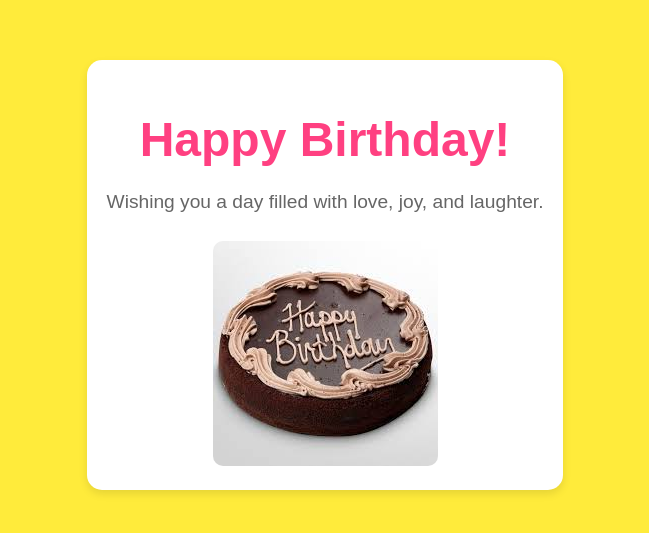
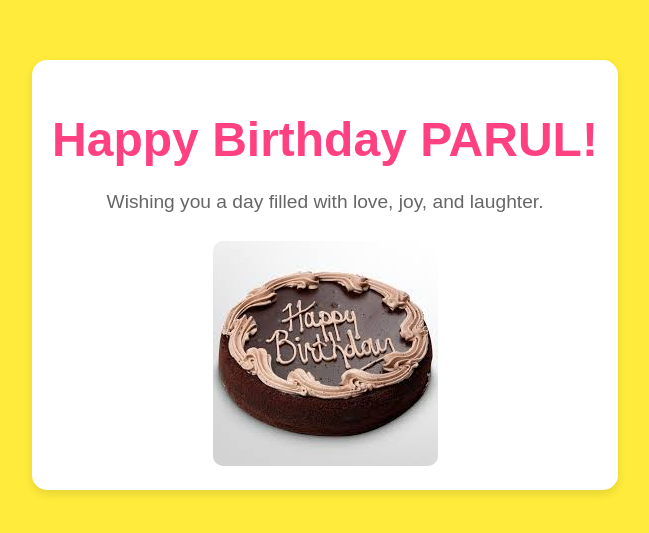
Before and after one commit to sanjana-2024/Birthday-design, a plain HTML site: page index2.html in a window 1280 px wide. Shown: the part 125-658 px from the top of the page, without its empty margins (315-964 px from the left). Drawn offline with Linux system fonts and the light colour scheme.

Commit message:
add this file

```diff
--- a/index2.html
+++ b/index2.html
@@ -8,7 +8,7 @@
 </head>
 <body>
     <div class="container">
-        <h1>Happy Birthday!</h1>
+        <h1>Happy Birthday PARUL!</h1>
         <p>Wishing you a day filled with love, joy, and laughter.</p>
         <img src="cake photo.jpeg" alt="Birthday Cake">
 
```
Also changed, not shown: index.html (+1 -1 lines).
